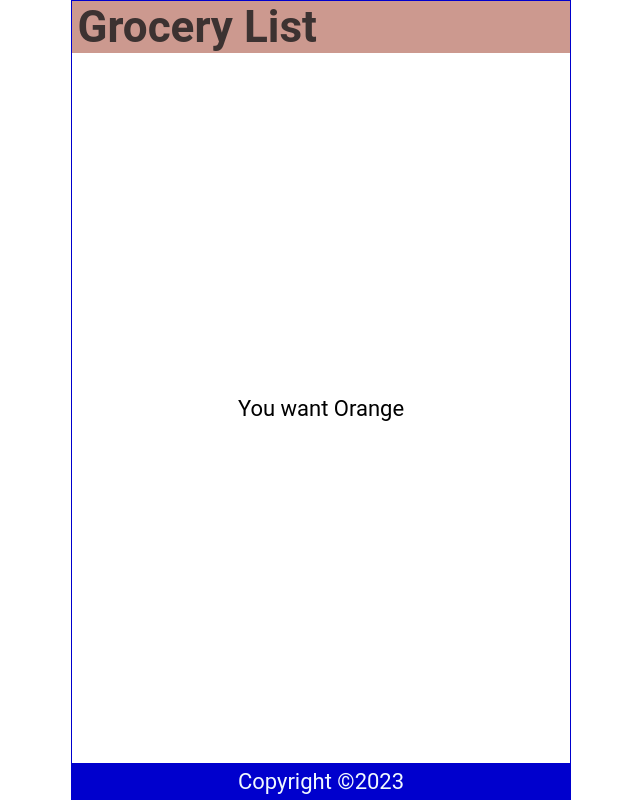
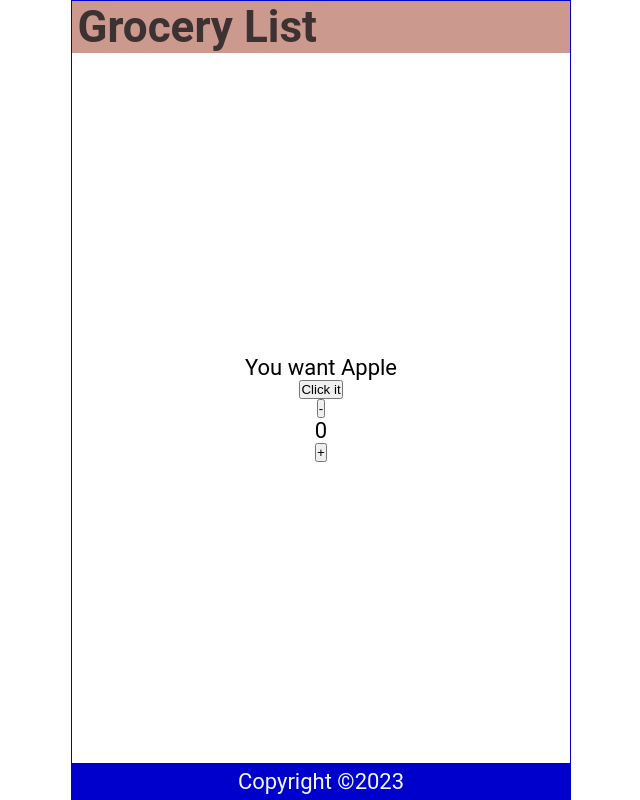
Before and after one commit to Arthaz1245/ReactLessons, a React (Create React App) app in the folder lesson1/: page / in a window 1280 px wide. Shown: the whole page, without its empty margins (319-959 px from the left). Built offline with nearby package versions, Linux system fonts and the light colour scheme.

Commit message:
tutorial pt 2

```diff
--- a/lesson1/src/Content.js
+++ b/lesson1/src/Content.js
@@ -1,12 +1,28 @@
+import { useState } from "react";
 const Content = () => {
+  const [product, setProduct] = useState("Apple");
+  const [count, setCount] = useState(0);
   const handleGroceryProducts = () => {
     const products = ["Apple", "Watermelon", "Orange", "Potatoes"];
     const int = Math.floor(Math.random() * 4);
-    return products[int];
+    setProduct(products[int]);
+  };
+  const handleClick = () => {
+    console.log("You clicked it");
+  };
+  const handleCountinc = () => {
+    setCount(count + 1);
+  };
+  const handleCountdec = () => {
+    setCount(count - 1);
   };
   return (
     <main>
-      <p>You want {handleGroceryProducts()}</p>
+      <p onDoubleClick={handleClick}>You want {product}</p>
+      <button onClick={handleGroceryProducts}>Click it</button>
+      <button onClick={handleCountdec}>-</button>
+      {count}
+      <button onClick={handleCountinc}>+</button>
     </main>
   );
 };
```
